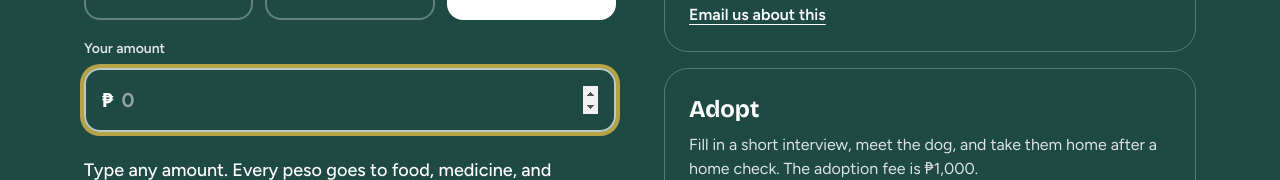
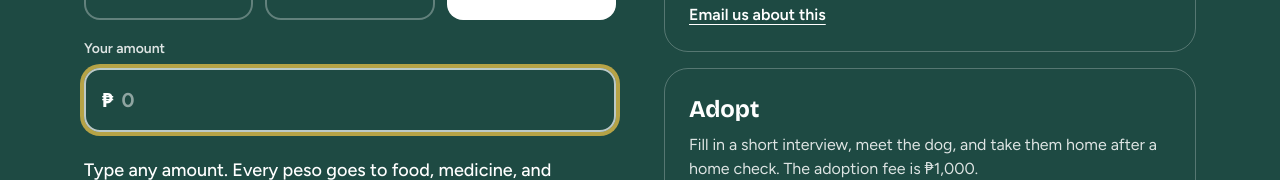
Before and after one commit to raleightracer/Second-Famileash, a React (Vite) app: page / in a window 1280 px wide. Both pictures are taken after a click on the button "Custom". Shown: the part 3320-3500 px from the top of the page. Built offline with nearby package versions, Linux system fonts and the light colour scheme.

Commit message:
Fixed the custom amount tab

```diff
--- a/src/pages/Home.tsx
+++ b/src/pages/Home.tsx
@@ -1,4 +1,4 @@
-import { useState } from "react";
+import { useState, type ChangeEvent, type KeyboardEvent } from "react";
 import { Link } from "react-router-dom";
 import DogFace from "../assets/DogFace";
 import Leash from "../assets/Leash";
@@ -11,16 +11,39 @@ const arches = [
   { bg: "#BFD9E6", h: "h-56 sm:h-80", fur: "#9AA3A8", ear: "#5E676C", muzzle: "#E4E8EA", delay: "300ms", label: "Illustration of a gray rescue dog" },
 ];
 
-const peso = (n: number) => `₱${n.toLocaleString("en-PH")}`;
+const withCommas = (n: number) => n.toLocaleString("en-PH");
+const peso = (n: number) => `₱${withCommas(n)}`;
 
 export default function Home() {
   const [selected, setSelected] = useState<number | "custom">(2);
-  const [custom, setCustom] = useState("");
+  const [custom, setCustom] = useState(""); // digits only, e.g. "2500"
 
   // Preset gift, or null when the donor is typing their own amount
   const gift = selected === "custom" ? null : gifts[selected];
-  const customAmount = Math.floor(Number(custom));
-  const amount = gift ? gift.php : customAmount > 0 ? customAmount : 0;
+  const amount = gift ? gift.php : Number(custom);
+
+  // Keep only digits (max 9), then put the cursor back beside the same digit once commas are added
+  const onCustomChange = (e: ChangeEvent<HTMLInputElement>) => {
+    const input = e.target;
+    const digitsBeforeCursor = input.value.slice(0, input.selectionStart ?? undefined).replace(/\D/g, "").length;
+    setCustom(input.value.replace(/\D/g, "").replace(/^0+/, "").slice(0, 9));
+    requestAnimationFrame(() => {
+      let pos = 0;
+      for (let seen = 0; pos < input.value.length && seen < digitsBeforeCursor; pos++) {
+        if (/\d/.test(input.value[pos])) seen++;
+      }
+      input.setSelectionRange(pos, pos);
+    });
+  };
+
+  // Backspace/Delete beside a comma removes the digit next to it instead of just the comma
+  const onCustomKeyDown = (e: KeyboardEvent<HTMLInputElement>) => {
+    const input = e.currentTarget;
+    const pos = input.selectionStart;
+    if (pos === null || pos !== input.selectionEnd) return;
+    if (e.key === "Backspace" && input.value[pos - 1] === ",") input.setSelectionRange(pos - 1, pos - 1);
+    if (e.key === "Delete" && input.value[pos] === ",") input.setSelectionRange(pos + 1, pos + 1);
+  };
   const description = gift
     ? `${peso(gift.php)} ${gift.text.charAt(0).toLowerCase() + gift.text.slice(1)}`
     : amount > 0
@@ -181,14 +204,14 @@ export default function Home() {
                   <span className="text-xl font-bold" aria-hidden="true">₱</span>
                   <input
                     id="custom-amount"
-                    type="number"
+                    type="text"
                     inputMode="numeric"
-                    min={1}
-                    step={1}
+                    autoComplete="off"
                     placeholder="0"
                     autoFocus
-                    value={custom}
-                    onChange={(e) => setCustom(e.target.value)}
+                    value={custom && withCommas(Number(custom))}
+                    onChange={onCustomChange}
+                    onKeyDown={onCustomKeyDown}
                     className="w-full bg-transparent py-4 pl-2 text-xl font-bold placeholder:text-on-brand/50 focus:outline-none"
                   />
                 </div>
```
